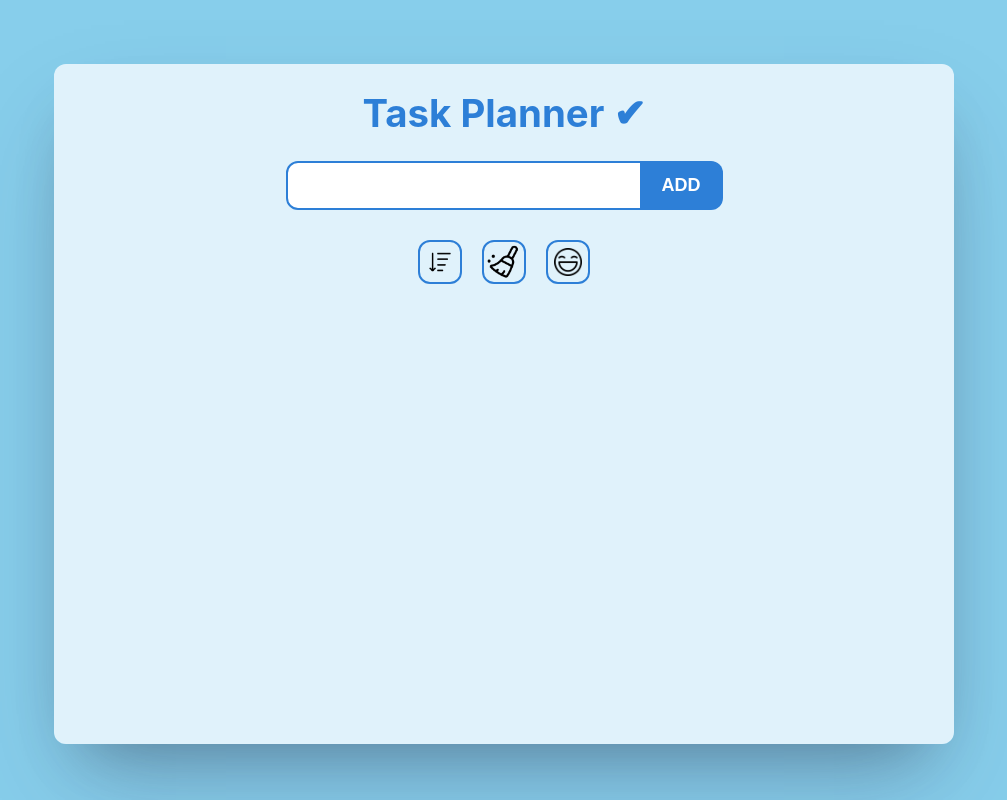
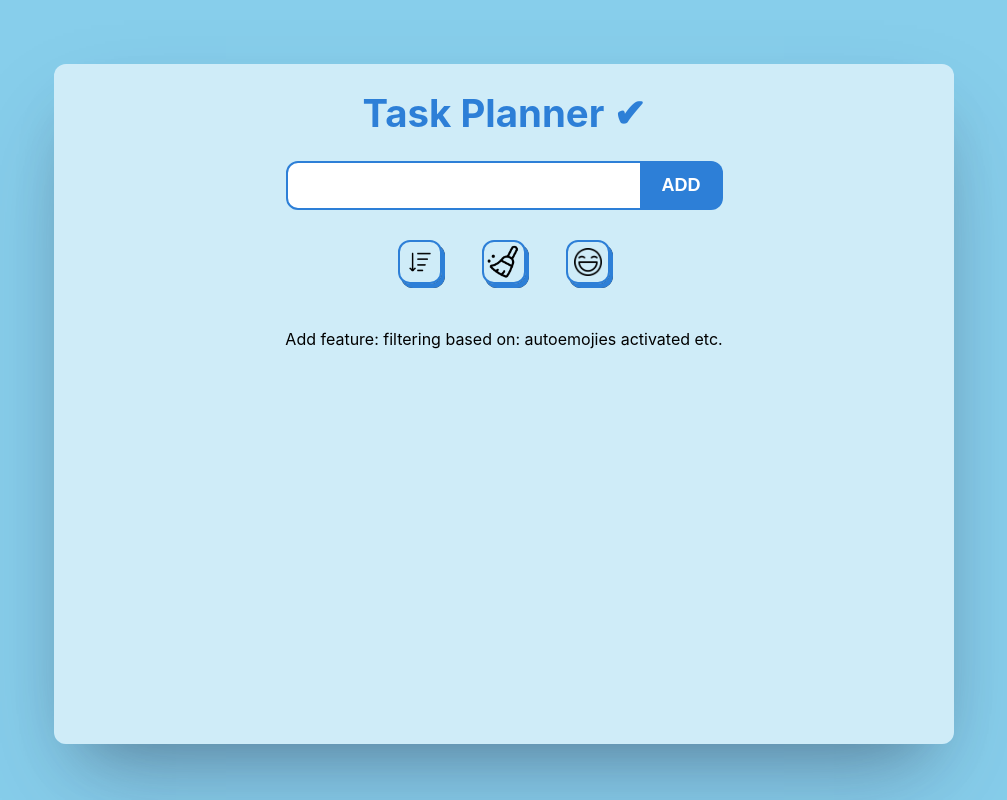
Before and after one commit to DevKarl/Advanced-Task-Planner, a React (Create React App) app: page / in a window 1280 px wide. Shown: the whole page, without its empty margins (136-1143 px from the left). Built offline with nearby package versions, Linux system fonts and the light colour scheme.

Commit message:
in work: task actions button animations

```diff
--- a/src/components/TaskActions.js
+++ b/src/components/TaskActions.js
@@ -1,16 +1,55 @@
 
 import classes from './TaskActions.module.css';
+import { React, useState } from 'react';
 
 const TaskActions = props => {
 
+    // states
+    const [emojiesActivated, toggleEmojiesActivated] = useState(false);
+    const [filterActivated, toggleFilterActivated] = useState(false);
+    const [hoveredText, setHoveredText] = useState("");
+
+    // State-related handlers
+
+    const handleToggleEmoji = () => {
+        toggleEmojiesActivated(prev => !prev)
+        handleEnterEmoji();
+    }
+
+    const handleToggleFilter = filterBasedOn => {
+        console.log(filterBasedOn);
+        toggleFilterActivated(prev => !prev)
+    }
+
+    // CSS Enter btn related handlers
+    const handleEnterEmoji = () => setHoveredText(`${emojiesActivated ? 'Deactivate' : 'Activate'} Auto-Emojies`);
+    const handleEnterSort = () => setHoveredText("Sort tasks");
+    const handleEnterClearAll = () => setHoveredText("Clear all tasks");
+    const handleLeave = () => setHoveredText("");
 
     return(
-
+        <>
         <div className={classes.taskActionsContainer}>
-            <button className={classes.sortBtn}></button>
-            <button className={classes.clearAllTasksBtn}></button>
-            <button className={classes.toggleEmojiesBtn}></button>
+            <button
+                className={`${classes.sortBtn} ${filterActivated ? classes.activatedButton : ''}`}
+                onMouseEnter={handleEnterSort}
+                onMouseLeave={handleLeave}
+            ></button>
+            <button
+                className={classes.clearAllTasksBtn}
+                onMouseEnter = {handleEnterClearAll}
+                onMouseLeave = {handleLeave}
+            ></button>
+            <button
+                className={`${classes.toggleEmojiesBtn} ${emojiesActivated ? classes.activatedButton : ''}`}
+                onMouseEnter={handleEnterEmoji}
+                onClick={handleToggleEmoji}
+                onMouseLeave = {handleLeave}
+            ></button>
         </div>
+        <div className={classes.hoveredTaskActionText}><h3 className={classes.hoveredTaskActionTextH3}>{hoveredText}</h3></div>
+        <div> Add feature: filtering based on: autoemojies activated etc.</div>
+        </>
     )
 
 }
--- a/src/components/TaskActions.module.css
+++ b/src/components/TaskActions.module.css
@@ -3,49 +3,81 @@
 .taskActionsContainer {
     display: flex;
     align-items: row;
-    gap: 20px;
+    gap: 40px;
     margin-top: 10px;
-    margin-bottom: 10px;
+    margin-bottom: 15px;
 }
 
 .taskActionsContainer button {
     padding: 20px 20px;
     border-radius: 12px;
+    font-size: large;
+    font-weight: 700;
     border: 2px solid var(--primary-color);
-    font-size: large;
-    color: white;
-    font-weight: 700;
     text-transform: uppercase;
     transition: all 0.3s ease;
     background-repeat: no-repeat;
     background-position: center;
+    background-color: var(--secondary-color);
+    box-shadow: 3px 4px 0px var(--primary-color),
+                3px 4px 0px #222222;
 }
 
 .taskActionsContainer button:hover{
     cursor: pointer;
-    transform: scale(1.05);
+}
+
+.activatedButton {
+    animation: bounce 0.5s ease-out;
+    background-color: white !important;
+    box-shadow: 0 0 10px white,
+                0 0 10px white,
+                0 0 10px white,
+                0 0 10px white !important;
+    transform: translateY(3px);
+    transform: translateX(3px);
+    border: 1px solid var(--primary-color);
 }
 
 
 .sortBtn {
     background-image: url(../assets/sort.png);
     background-size: cover;
-    background-color: var(--secondary-color);
 }
 
 
 .clearAllTasksBtn {
     background-image: url(../assets/clear.png);
     background-size: cover;
-    background-color: var(--secondary-color);
 }
 
 .toggleEmojiesBtn {
     background-image: url(../assets/emoji.png);
     background-size: 70%;
-    background-color: var(--secondary-color);
 }
 
-.activatedEmojies {
-    background-color: var(--primary-color);
+.hoveredTaskActionText {
+    margin: 0px;
+    color: var(--primary-color);
+    font-size: large;
 }
+
+.hoveredTaskActionTextH3 {
+    margin: 0px;
+    height: 30px;
+
+}
+
+/* medium size phones */
+
+@media only screen and (max-width: 500px) {
+
+    .taskActionsContainer button {
+        padding: 25px 25px;
+    }
+
+    .hoveredTaskActionText {
+        display: none;
+    }
+
+}
--- a/src/components/UI/CSSvariables.module.css
+++ b/src/components/UI/CSSvariables.module.css
@@ -1,5 +1,5 @@
 :root {
     --primary-color: #2d7fd7;
-    --card-background-color: rgba(243, 251, 255, 0.825);
+    --card-background-color: rgba(243, 251, 255, 0.671);
     --primary-transition: 0.2s all ease-in-out;
 }
```
Also changed, not shown: Goals for task app.txt.
